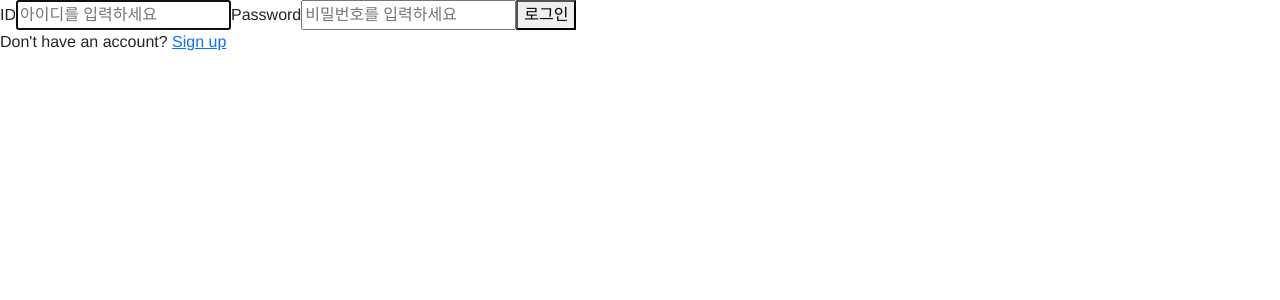
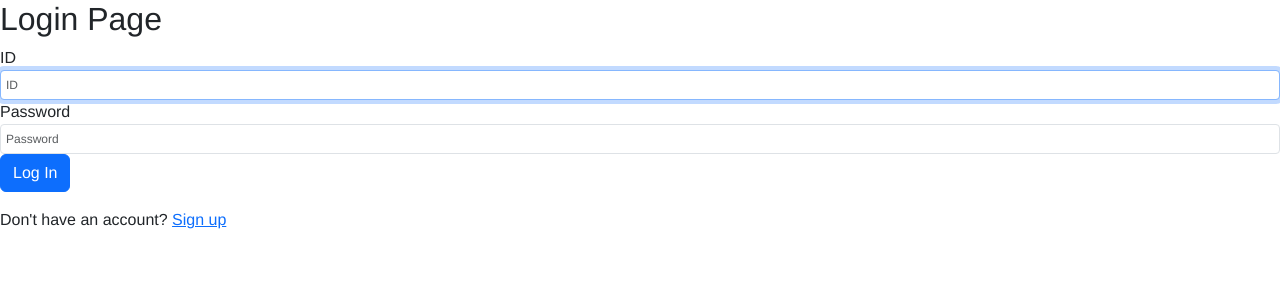
Before and after one commit to HyebeenEmma/TodoStudy_React, a React (Create React App) app: page /login in a window 1280 px wide. Shown: the top 300 px of the page. Built offline with nearby package versions, Linux system fonts and the light colour scheme.

Commit message:
Update Login.js

```diff
--- a/src/Login.js
+++ b/src/Login.js
@@ -1,5 +1,5 @@
 import React, { useState } from "react";
-import { Link } from "react-router-dom"; // Import Link for navigation
+import { Link } from "react-router-dom";
 import "bootstrap/dist/css/bootstrap.css";
 import "bootstrap/dist/css/bootstrap.min.css";
 import "./App.css";
@@ -8,26 +8,56 @@ const Login = () => {
   const [id, setID] = useState("");
   const [password, setPassword] = useState("");
 
+  const handleIDChange = (e) => {
+    setID(e.target.value);
+  };
+
+  const handlePasswordChange = (e) => {
+    setPassword(e.target.value);
+  };
+
+  const handleSubmit = (e) => {
+    e.preventDefault();
+    // Perform login logic here
+  };
+
   return (
     <div className="login-form">
-      <label>ID</label>
+      <h2>Login Page</h2>
+      <form onSubmit={handleSubmit}>
+        <div className="form-group">
+          <label htmlFor="id">ID</label>
           <input
             type="text"
+            id="id"
+            className="form-control form-control-sm"
+            style={{ fontSize: "12px", padding: "5px" }}
             autoFocus
-        placeholder="아이디를 입력하세요"
-        onChange={(e) => setID(e.target.value)}
+            placeholder="ID"
+            value={id}
+            onChange={handleIDChange}
           />
+        </div>
 
-      <label>Password</label>
+        <div className="form-group">
+          <label htmlFor="password">Password</label>
           <input
             type="password"
-        placeholder="비밀번호를 입력하세요"
-        onChange={(e) => setPassword(e.target.value)}
+            id="password"
+            className="form-control form-control-sm"
+            style={{ fontSize: "12px", padding: "5px" }}
+            placeholder="Password"
+            value={password}
+            onChange={handlePasswordChange}
           />
+        </div>
 
-      <button type="submit">로그인</button>
+        <button type="submit" className="btn btn-primary">
+          Log In
+        </button>
+      </form>
 
-      <p>
+      <p className="mt-3">
         Don't have an account? <Link to="/signup">Sign up</Link>
       </p>
     </div>
```
Lines whose indentation alone changed are shown as unchanged.
